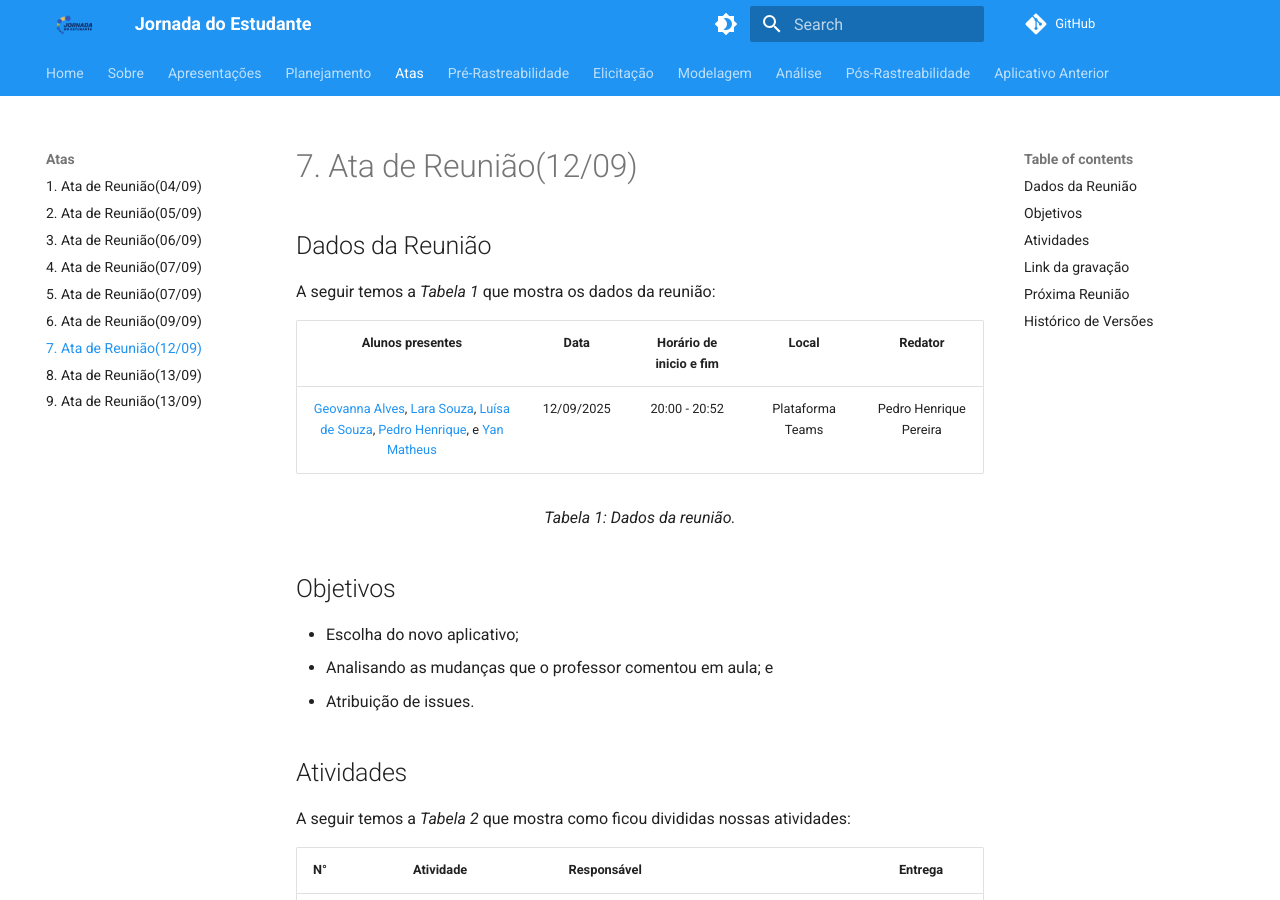
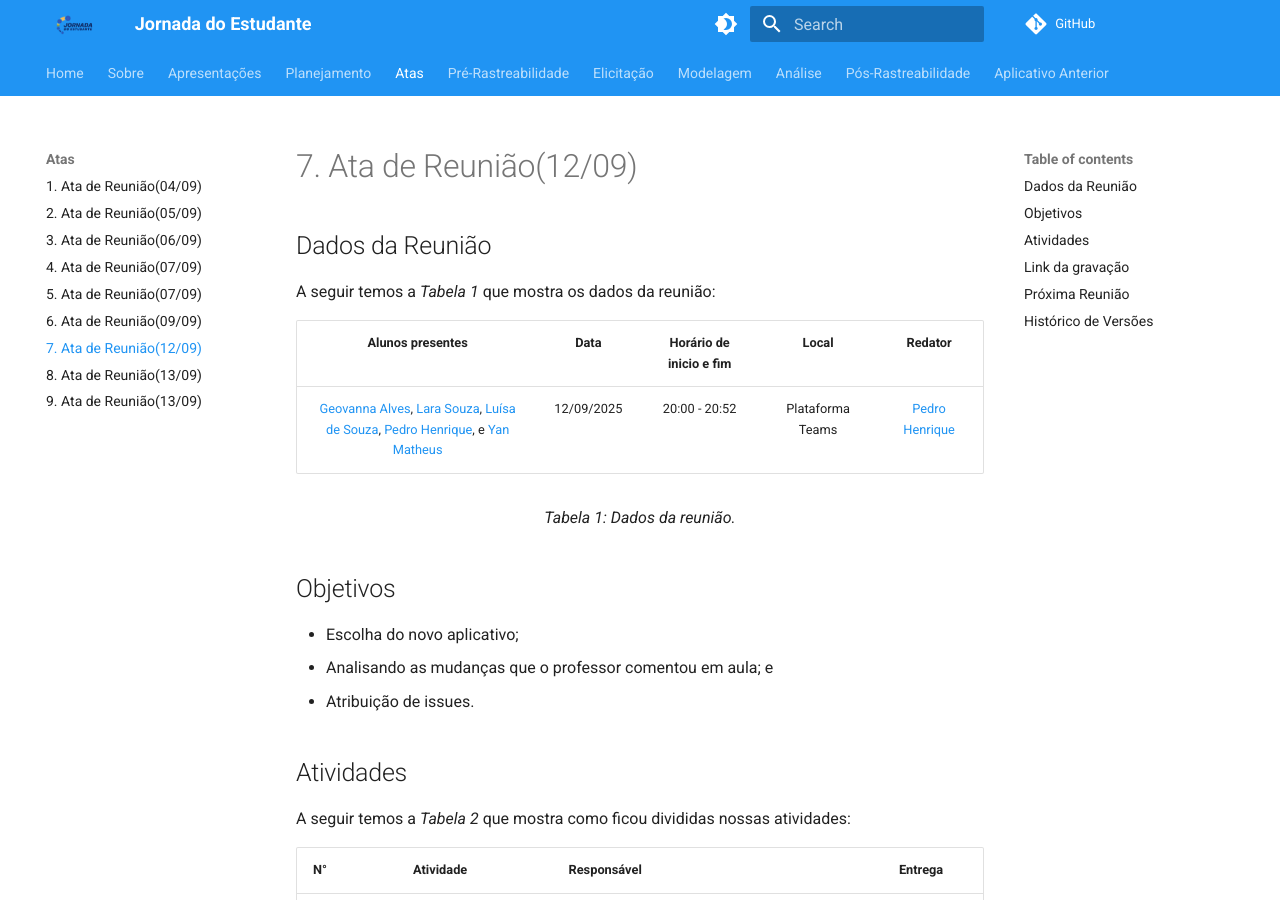
Before and after one commit to Requisitos-de-Software/2025.2-Grupo05, an MkDocs documentation site: the page built from docs/Atas/ata12-09.md, in a window 1280 px wide and 900 px high. Built offline with MkDocs 1.6.1 and Material for MkDocs 9.7.7, drawn with Linux system fonts in a browser that asks for light colours; comment, search, counter and statistics services are not loaded.

Commit message:
Atualização dos links da ata12-09.md

```diff
--- a/docs/Atas/ata12-09.md
+++ b/docs/Atas/ata12-09.md
@@ -6,7 +6,7 @@ A seguir temos a <i>Tabela 1</i> que mostra os dados da reunião:
 
 | Alunos presentes  |  Data    | Horário de inicio e fim |  Local  | Redator |
 | :--------------------------------------------------------------------------------------: | :--------: | :---------------------: | :--------------: | :--------------: |
-|[Geovanna Alves](https://github.com/GeovannaUmbelino), [Lara Souza](https://github.com/mel14-hub), [Luísa de Souza](https://github.com/luisa12ll), [Pedro Henrique](https://github.com/pedrohpsantos), e [Yan Matheus](https://github.com/Yanmatheus0812) | 12/09/2025 |      20:00 - 20:52      | Plataforma Teams | Pedro Henrique Pereira|
+|[Geovanna Alves](https://github.com/GeovannaUmbelino), [Lara Souza](https://github.com/mel14-hub), [Luísa de Souza](https://github.com/luisa12ll), [Pedro Henrique](https://github.com/pedrohpsantos), e [Yan Matheus](https://github.com/Yanmatheus0812) | 12/09/2025 |      20:00 - 20:52      | Plataforma Teams | [Pedro Henrique](https://github.com/pedrohpsantos)|
 
 <figcaption align="center">Tabela 1: Dados da reunião.</figcaption>
 
```
